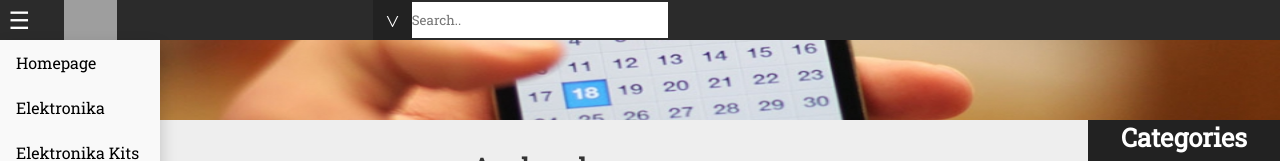
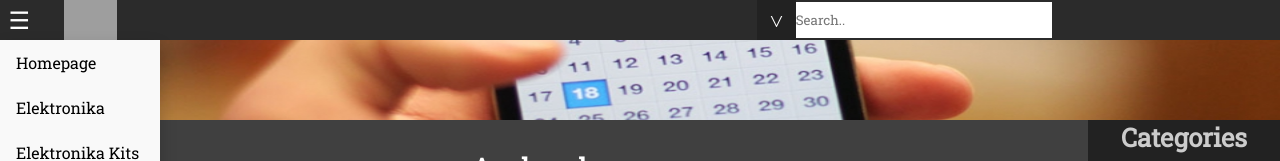
Before and after one commit to Ramp-Studios/Webshop, a website: page public/index.html in a window 1280 px wide. Shown: the top 161 px of the page. Drawn offline with nearby package versions, Linux system fonts and the light colour scheme; no server answers; grey boxes are pictures that could not be loaded.

Commit message:
Patryk's kleur schema

```diff
--- a/public/css/stylesheet.css
+++ b/public/css/stylesheet.css
@@ -11,12 +11,25 @@ a:visited {
 }
 
 :root {
+    /*
+    MAIN COLOR THEME
     --main-theme-color: #eeeeee;
     --secondary-color: #222222;
     --third-color: #2B2B2B;
     --nav-accent-color: #222222;
     --main-text-color: #333;
     --secondary-text-color: white;
+    --faded-text-color: #ccc;
+    --main-hover-color: #7e7e7e; */
+
+
+    /* Patryk's color */
+    --main-theme-color: #404040;
+    --secondary-color: #222222;
+    --third-color: #2B2B2B;
+    --nav-accent-color: #222222;
+    --main-text-color: white;
+    --secondary-text-color: #ccc;
     --faded-text-color: #ccc;
     --main-hover-color: #7e7e7e;
 }
@@ -25,6 +38,7 @@ body{
     width: 100%;
     height: 100vh;
     overflow-x: hidden;
+    color: var(--main-text-color)
 }
 /* Make all header centered */
 h1, h2, h3, h4, h5, h6 {
@@ -400,9 +414,7 @@ nav .search-container {
 
 
 /*
-
 PATRYKS NAVIGATION
-
 */
 
 /* MAIN SECTION OF NAV */
@@ -471,7 +483,8 @@ nav > a > img
 .search-container{
     float: right;
     display: flex;
-    margin-left: 20vw;
+    margin-left: 50vw;
+
 }
 .search-container > form > input {
     height: 90%;
```
